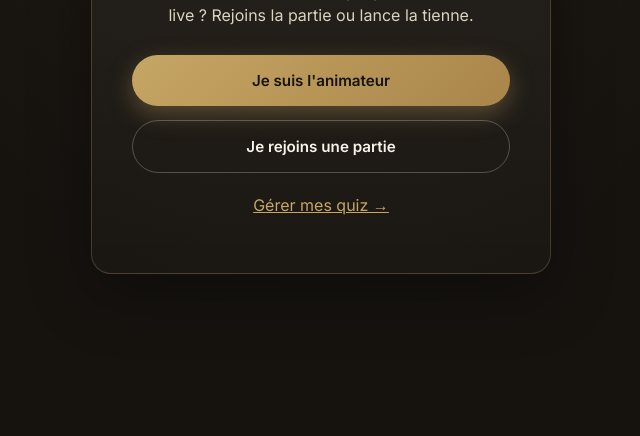
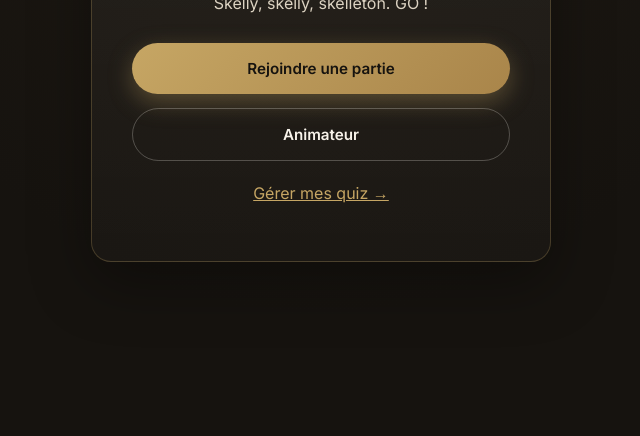
Before and after one commit to letsangoss-ux/skelly, a website: page public/index.html in a window 1280 px wide. Shown: the part 364-800 px from the top of the page, without its empty margins (319-959 px from the left). Drawn offline with Linux system fonts and the light colour scheme.

Commit message:
Update index.html

```diff
--- a/public/index.html
+++ b/public/index.html
@@ -3,7 +3,7 @@
 <head>
 <meta charset="UTF-8">
 <meta name="viewport" content="width=device-width, initial-scale=1.0, maximum-scale=1, user-scalable=no">
-<title>Le Quiz des Sacs</title>
+<title>La Team Skelly</title>
 <link rel="stylesheet" href="/css/style.css">
 </head>
 <body>
@@ -11,11 +11,11 @@
     <div class="card" style="text-align:center;">
       <div class="logo-mark" style="margin:0 auto 18px;">S</div>
       <div class="eyebrow">Édition privée</div>
-      <h1 class="title-xl">Le Quiz des Sacs</h1>
-      <p class="subtitle">Sauras-tu reconnaître chaque pièce vendue en live ? Rejoins la partie ou lance la tienne.</p>
+      <h1 class="title-xl">La Team Skelly</h1>
+      <p class="subtitle">Skelly, skelly, skelleton. GO !</p>
       <div class="btn-row">
-        <button class="btn btn-primary" onclick="window.location.href='/host.html'">Je suis l'animateur</button>
-        <button class="btn btn-ghost" onclick="window.location.href='/player.html'">Je rejoins une partie</button>
+        <button class="btn btn-primary" onclick="window.location.href='/player.html'">Rejoindre une partie</button>
+        <button class="btn btn-ghost" onclick="window.location.href='/host.html'">Animateur</button>
       </div>
       <p class="subtitle" style="margin-top:20px;"><a href="/admin.html" style="color:var(--gold);">Gérer mes quiz →</a></p>
     </div>
```
